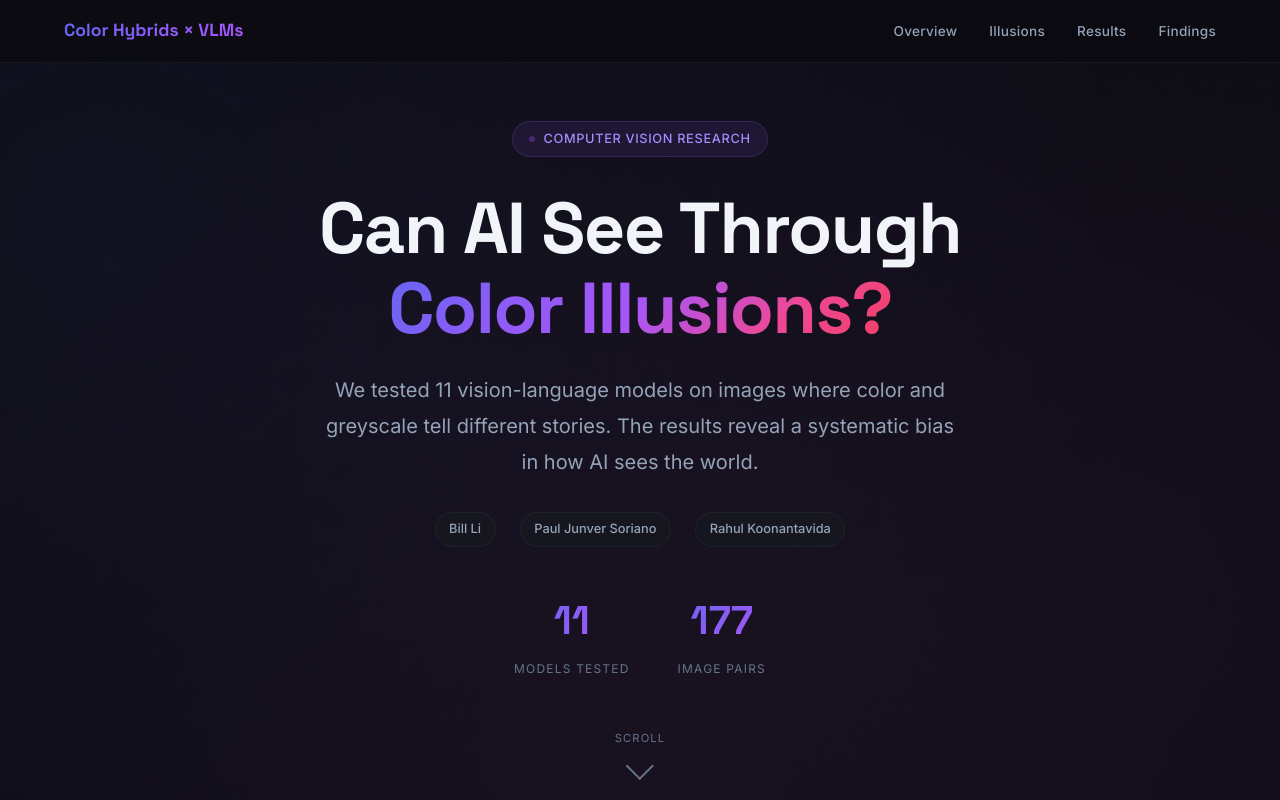
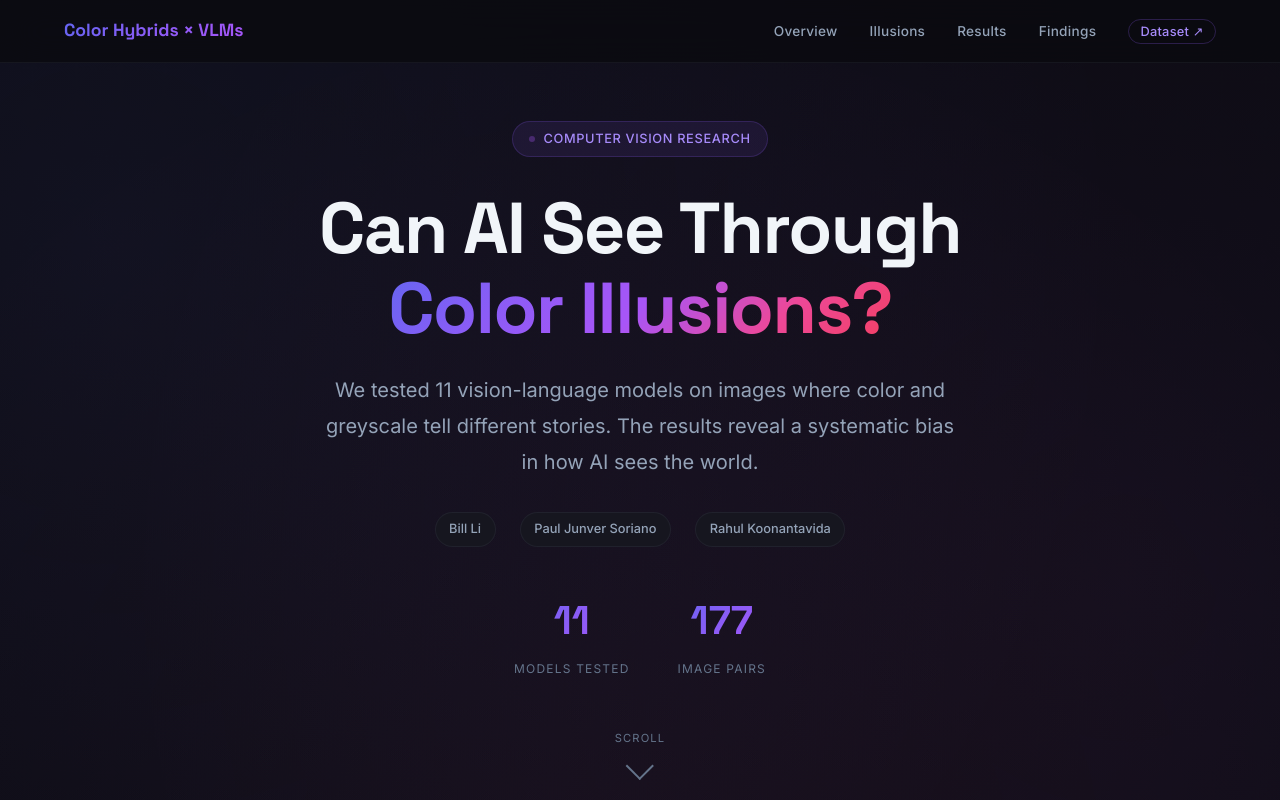
Before and after one commit to bmltera/Hybrid-Color-Images, a React (Vite) app in the folder cv_ui/frontend/: page / in a window 1280 px wide. Shown: the top 800 px of the page. Built offline with nearby package versions, Linux system fonts and the light colour scheme.

Commit message:
add dataset link to UI

```diff
--- a/cv_ui/frontend/src/App.jsx
+++ b/cv_ui/frontend/src/App.jsx
@@ -27,6 +27,7 @@ function Nav() {
           <li><a href="#illusions">Illusions</a></li>
           <li><a href="#results">Results</a></li>
           <li><a href="#findings">Findings</a></li>
+          <li><a href="https://huggingface.co/datasets/bmltera/color-hybrid-illusions" target="_blank" rel="noopener noreferrer" className="nav-dataset">Dataset ↗</a></li>
         </ul>
       </div>
     </nav>
@@ -451,7 +452,7 @@ function Footer() {
   return (
     <footer className="footer">
       <p>
-        Evaluating Entity Recognition in Hybrid Color Images with Vision Language Models
+        Entity Recognition with Vision Language Models on Diffusion-Based Color Hybrid Illusions
       </p>
       <p style={{ marginTop: '0.5rem', color: 'var(--text-muted)' }}>
         Bill Li · Paul Junver Soriano · Rahul Koonantavida
--- a/cv_ui/frontend/src/index.css
+++ b/cv_ui/frontend/src/index.css
@@ -119,6 +119,21 @@ img {
 
 .nav-links a:hover {
   color: var(--text-primary);
+}
+
+.nav-links a.nav-dataset {
+  color: var(--text-accent);
+  padding: 0.25rem 0.7rem;
+  border: 1px solid rgba(139, 92, 246, 0.25);
+  border-radius: 100px;
+  font-size: 0.8rem;
+  transition: all 0.3s ease;
+}
+
+.nav-links a.nav-dataset:hover {
+  background: rgba(139, 92, 246, 0.1);
+  border-color: rgba(139, 92, 246, 0.5);
+  color: #c4b5fd;
 }
 
 /* ====== HERO ====== */
```
